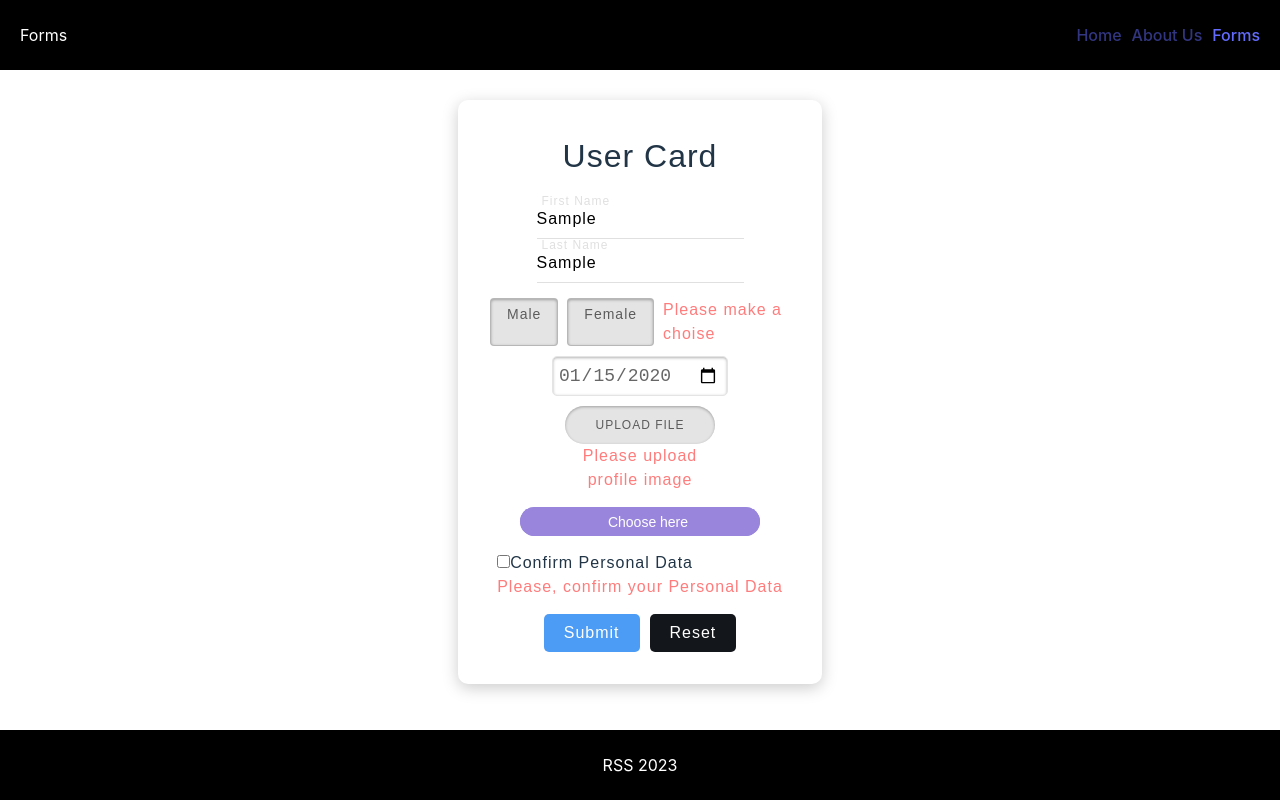
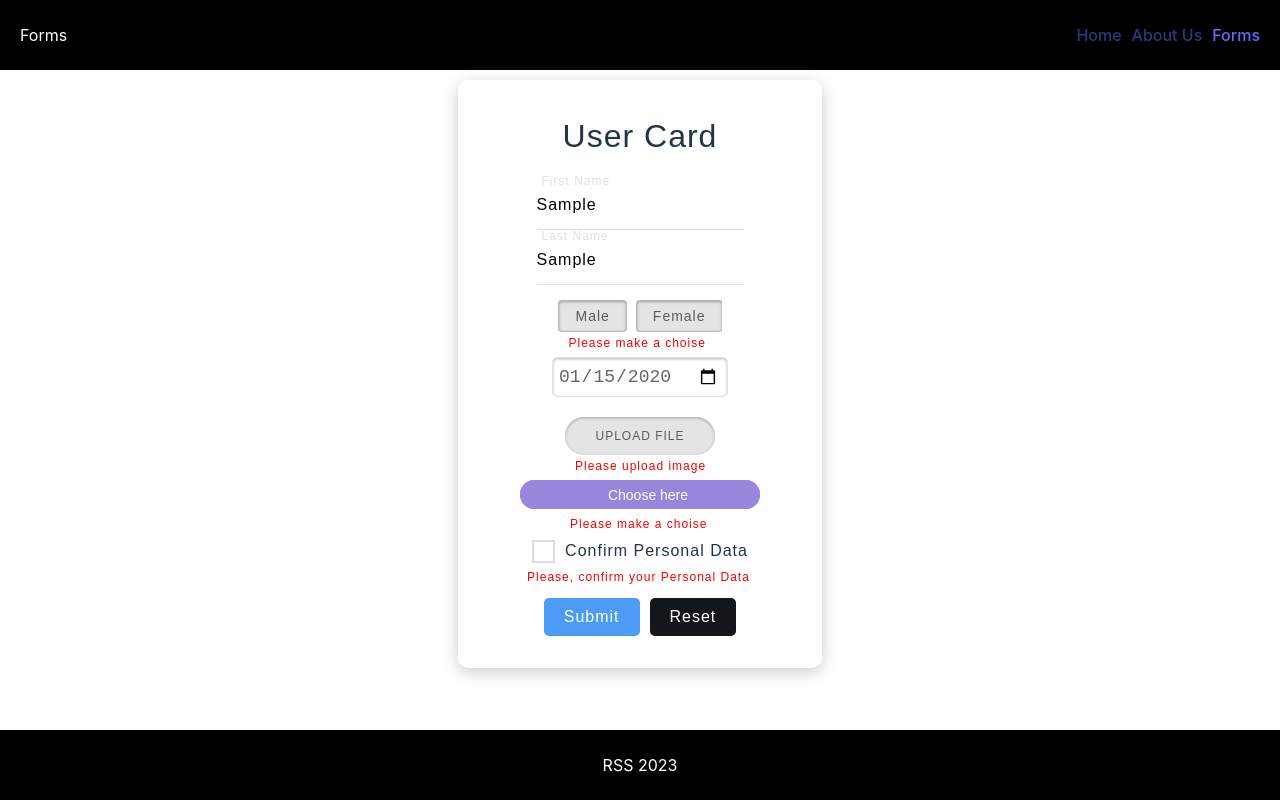
Before and after one commit to bloodsuckers-spb/ssr-render-to-pipeable-stream, a React (Vite) app: page /forms in a window 1280 px wide. Both pictures are taken after typing "Sample", "Sample", "2020-01-15" into the empty fields and a click on the button "Submit". Built offline with nearby package versions, Linux system fonts and the light colour scheme.

Commit message:
feat: update some styles for form

```diff
--- a/src/app/pages/Forms/components/Form/index.module.scss
+++ b/src/app/pages/Forms/components/Form/index.module.scss
@@ -1,5 +1,6 @@
 $mainColor: #9986dc;
 $darkColor: #000;
+$errorColor: rgb(252, 0, 0);
 
 @mixin formFontFamily {
   font-family: sans-serif;
@@ -7,8 +8,7 @@ $darkColor: #000;
 }
 
 @mixin Btn {
-  font-family: sans-serif;
-  letter-spacing: 1px;
+  @include formFontFamily();
   font-size: 16px;
   padding: 10px 20px;
   border: none;
@@ -20,7 +20,14 @@ $darkColor: #000;
   transition: 0.3s;
 }
 
+@mixin ErrorField {
+  position: absolute;
+  font-size: 12px;
+  color: $errorColor;
+}
+
 .form {
+  @include formFontFamily;
   display: flex;
   flex-direction: column;
   align-items: center;
@@ -29,11 +36,66 @@ $darkColor: #000;
   padding: 32px;
   border-radius: 10px;
   box-shadow: 0 4px 16px #ccc;
-  @include formFontFamily;
 }
 
-.textGroup {
+.textInputBox {
   position: relative;
+  display: flex;
+  height: 40px;
+}
+
+.radioBox {
+  position: relative;
+  display: flex;
+  gap: 10px;
+  overflow: hidden;
+  padding-bottom: 15px;
+}
+
+.fileInputBox {
+  position: relative;
+  padding: 10px;
+  width: 150px;
+  text-align: center;
+  cursor: pointer;
+}
+
+.selectBox {
+  position: relative;
+  padding-bottom: 20px;
+}
+
+.checkboxesBox {
+  position: relative;
+  margin-top: -10px;
+  padding-bottom: 15px;
+}
+
+.textInputBoxError {
+  @include ErrorField();
+  top: -15px;
+}
+
+.radioBoxError {
+  @include ErrorField();
+  top: 34px;
+  left: 10px;
+}
+
+.fileBoxErrorField {
+  @include ErrorField();
+  top: 50px;
+  left: 20px;
+}
+
+.selectBoxError {
+  @include ErrorField();
+  top: 35px;
+  left: 50px;
+}
+
+.checkboxErrorField {
+  @include ErrorField();
 }
 
 .title {
@@ -62,11 +124,10 @@ $darkColor: #000;
 }
 
 .textInput {
-  display: block;
+  width: 100%;
   font-family: sans-serif;
   letter-spacing: 1px;
   font-size: 16px;
-  width: 100%;
   padding: 0 0 10px 0;
   border: none;
   border-bottom: 1px solid #e0e0e0;
@@ -98,21 +159,19 @@ $darkColor: #000;
   color: #e0e0e0;
 }
 
-.form p {
-  color: rgb(255, 124, 124);
-}
-
-.radioGroup {
+.radioBox {
+  position: relative;
   display: flex;
   gap: 10px;
   overflow: hidden;
+  padding-bottom: 15px;
 }
 
-.radioGroup div {
+.radioBox div {
   display: flex;
 }
 
-.radioGroup input {
+.radioBox input {
   position: absolute !important;
   clip: rect(0, 0, 0, 0);
   height: 1px;
@@ -121,7 +180,7 @@ $darkColor: #000;
   overflow: hidden;
 }
 
-.radioGroup label {
+.radioBox label {
   background-color: #e4e4e4;
   color: rgba(0, 0, 0, 0.6);
   font-size: 14px;
@@ -134,16 +193,16 @@ $darkColor: #000;
   transition: all 0.1s ease-in-out;
 }
 
-.radioGroup label:hover {
+.radioBox label:hover {
   cursor: pointer;
 }
 
-.radioGroup input:checked + label {
+.radioBox input:checked + label {
   background-color: $mainColor;
   box-shadow: none;
 }
 
-.radioGroup label {
+.radioBox label {
   border-radius: 4px;
 }
 
@@ -158,31 +217,17 @@ $darkColor: #000;
 }
 
 .selectGroup select {
-  background: transparent;
+  background: inherit;
   border: none;
   font-size: 14px;
   height: 29px;
   padding: 5px;
   width: 268px;
-  background-color: inherit;
   color: #fff;
   text-align: center;
 }
 
-.btns {
-  display: flex;
-  justify-content: center;
-  gap: 10px;
-}
-
-.fileGroup {
-  position: relative;
-  width: 150px;
-  text-align: center;
-  cursor: pointer;
-}
-
-.fileGroup label {
+.fileInputBox label {
   position: relative;
   z-index: 0;
   display: inline-block;
@@ -197,7 +242,7 @@ $darkColor: #000;
   font-size: 12px;
 }
 
-.fileGroup input {
+.fileInputBox input {
   display: inline-block;
   position: absolute;
   z-index: 1;
@@ -235,3 +280,47 @@ $darkColor: #000;
   cursor: pointer;
   border-radius: 3px;
 }
+
+.checkbox {
+  opacity: 0;
+  position: absolute;
+}
+
+.checkboxLabel {
+  position: relative;
+}
+
+.checkbox,
+.checkboxLabel {
+  display: inline-block;
+  vertical-align: middle;
+  margin: 5px;
+  cursor: pointer;
+}
+
+.checkbox + .checkboxLabel:before {
+  content: '';
+  background: #fff;
+  border: 2px solid #ddd;
+  display: inline-block;
+  vertical-align: middle;
+  width: 15px;
+  height: 15px;
+  padding: 2px;
+  margin-right: 10px;
+  text-align: center;
+}
+
+.checkbox:checked + .checkboxLabel:before {
+  background: $mainColor;
+}
+
+.checkbox:focus + .checkboxLabel {
+  outline: 1px solid #ddd;
+}
+
+.btns {
+  display: flex;
+  justify-content: center;
+  gap: 10px;
+}
--- a/src/app/pages/Forms/components/Form/index.tsx
+++ b/src/app/pages/Forms/components/Form/index.tsx
@@ -29,6 +29,7 @@ export default class Form extends Component<Props, State> {
   constructor(props: Props) {
     super(props);
     this.state = { ...this.initialState };
+    console.log(this.state);
   }
 
   private isFormValid = (errorsStatus: ErrorsState) => {
@@ -110,7 +111,7 @@ export default class Form extends Component<Props, State> {
         ref={(form) => (this.formRef = form)}
       >
         <h1 className={styles.title}>User Card</h1>
-        <div className={styles.textGroup}>
+        <div className={styles.textInputBox}>
           <input
             className={styles.textInput}
             type="text"
@@ -118,9 +119,11 @@ export default class Form extends Component<Props, State> {
             placeholder=" "
           />
           <label className={styles.textLabel}>First Name</label>
-          {!isFirstNameValid && <p>Invalid First Name</p>}
+          {!isFirstNameValid && (
+            <p className={styles.textInputBoxError}>Invalid First Name</p>
+          )}
         </div>
-        <div className={styles.textGroup}>
+        <div className={styles.textInputBox}>
           <input
             className={styles.textInput}
             type="text"
@@ -128,9 +131,11 @@ export default class Form extends Component<Props, State> {
             placeholder=" "
           />
           <label className={styles.textLabel}>Last Name</label>
-          {!isLastNameValid && <p>Invalid Last Name</p>}
+          {!isLastNameValid && (
+            <p className={styles.textInputBoxError}>Invalid Last Name</p>
+          )}
         </div>
-        <div className={styles.radioGroup}>
+        <div className={styles.radioBox}>
           {Form.radioOptions.map((value, ind) => {
             const id = value.toLowerCase();
             return (
@@ -147,7 +152,9 @@ export default class Form extends Component<Props, State> {
               </div>
             );
           })}
-          {!isGenderChecked && <p>Please make a choise</p>}
+          {!isGenderChecked && (
+            <p className={styles.radioBoxError}>Please make a choise</p>
+          )}
         </div>
         <div className={styles.dateGroup}>
           <input
@@ -158,15 +165,18 @@ export default class Form extends Component<Props, State> {
           <label htmlFor="born-date"></label>
           {!isBornDateValid && <p>Invalid Born date</p>}
         </div>
-        <div className={styles.fileGroup}>
+        <div className={styles.fileInputBox}>
           <input
             type="file"
             id="profile-image"
             ref={(input) => this.inputsRefs.set('ProfileImage', input)}
           />
           <label htmlFor="profile-image">Upload File</label>
-          {!isProfilePicValid && <p>Please upload profile image</p>}
+          {!isProfilePicValid && (
+            <p className={styles.fileBoxErrorField}>Please upload image</p>
+          )}
         </div>
+        <div className={styles.selectBox}>
           <div className={styles.selectGroup}>
             <select
               defaultValue={Form.defaultSelected}
@@ -182,16 +192,29 @@ export default class Form extends Component<Props, State> {
                 <option key={country.toLowerCase()}>{country}</option>
               ))}
             </select>
-          {!isCountryChecked && <p>Please make a choise</p>}
           </div>
-        <div>
+          {!isCountryChecked && (
+            <p className={styles.selectBoxError}>Please make a choise</p>
+          )}
+        </div>
+        <div className={styles.checkboxesBox}>
           <input
+            className={styles.checkbox}
             type="checkbox"
             id="personal-data"
             ref={(input) => this.inputsRefs.set('PersonalData', input)}
           />
-          <label htmlFor="personal-data">Confirm Personal Data</label>
-          {!isPersonalDataConfirm && <p>Please, confirm your Personal Data</p>}
+          <label
+            className={styles.checkboxLabel}
+            htmlFor="personal-data"
+          >
+            Confirm Personal Data
+          </label>
+          {!isPersonalDataConfirm && (
+            <p className={styles.checkboxErrorField}>
+              Please, confirm your Personal Data
+            </p>
+          )}
         </div>
         <div className={styles.btns}>
           <button
--- a/src/app/pages/Forms/index.module.scss
+++ b/src/app/pages/Forms/index.module.scss
@@ -1,6 +1,6 @@
 .forms {
   margin: 0 auto;
-  padding-top: 30px;
+  padding: 10px;
   display: flex;
   justify-content: center;
   align-items: center;
```
Lines whose indentation alone changed are shown as unchanged.
